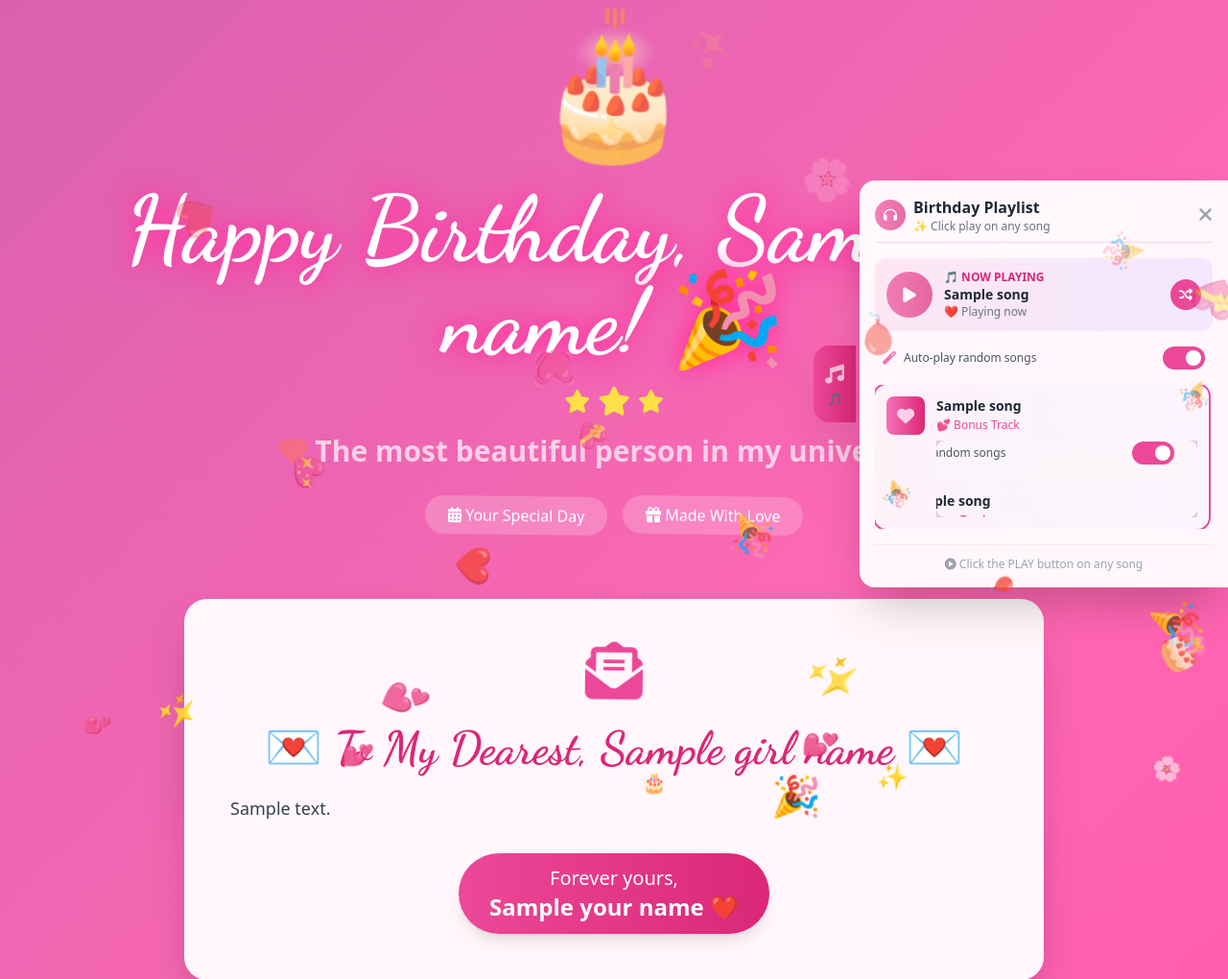
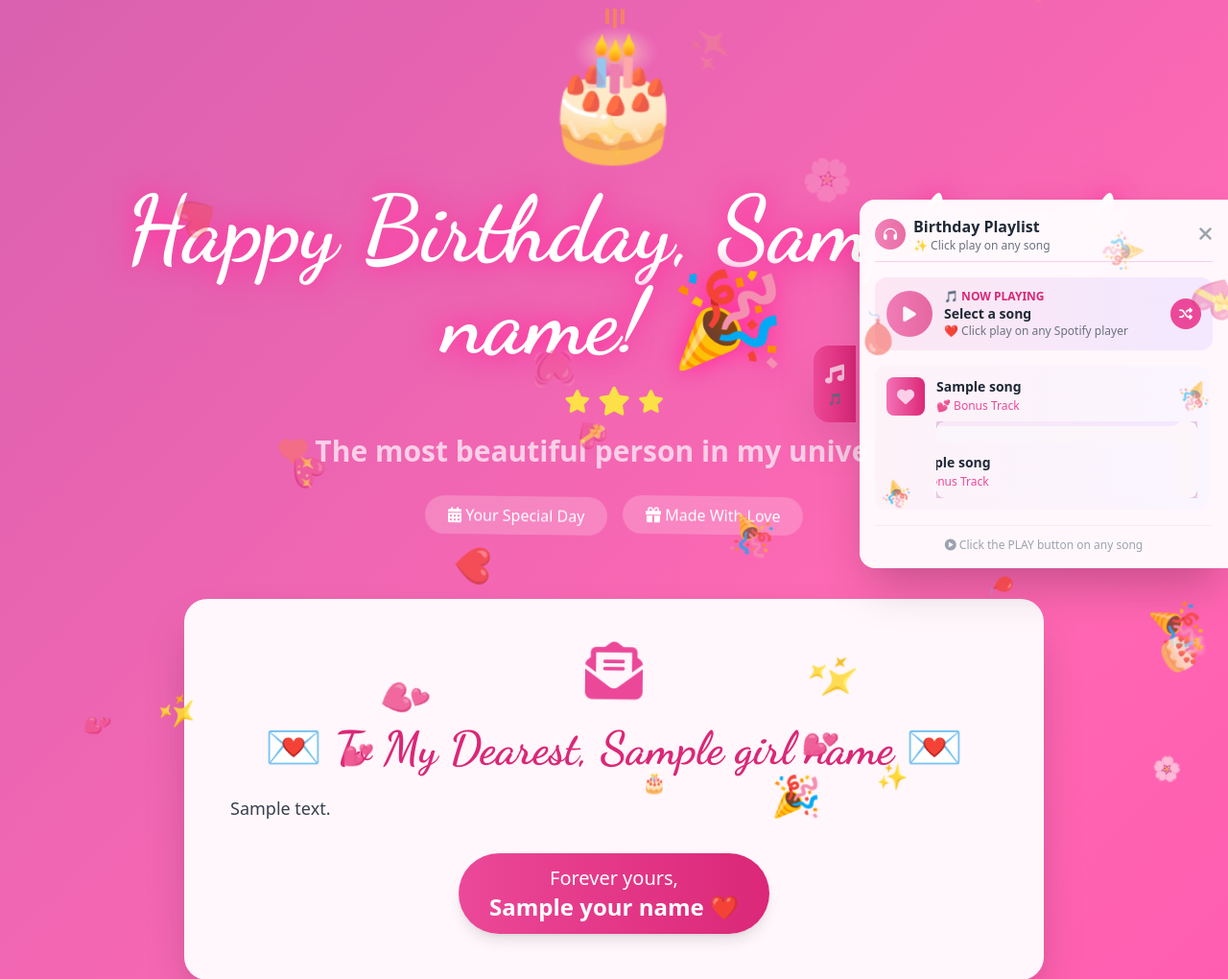
Before and after one commit to adedirancfx-cell/birthday-website, a Django app: template birthday_project/birthday_app/templates/birthday_app/birthday.html in a window 1280 px wide. Shown: the top 1020 px of the page at 96% size. Run offline with Django 3.2, Linux system fonts and the light colour scheme; the template is opened without the code that fills it: most values are stand-ins (such as "Sample title", 1, 10 or a date in 2020); grey boxes marked "Sample" are stand-in pictures; some libraries are stand-ins or nearby versions.

Commit message:
Remove auto-play - user must click Spotify play button

```diff
--- a/birthday_project/birthday_app/templates/birthday_app/birthday.html
+++ b/birthday_project/birthday_app/templates/birthday_app/birthday.html
@@ -115,18 +115,7 @@
                 </div>
             </div>
 
-            <!-- Auto-Play Toggle -->
-            <div class="flex items-center justify-between mb-4 px-2">
-                <div class="flex items-center gap-2">
-                    <i class="fas fa-magic text-pink-400 text-sm"></i>
-                    <span class="text-xs text-gray-600">Auto-play random songs</span>
-                </div>
-                <label class="relative inline-flex items-center cursor-pointer">
-                    <input type="checkbox" id="autoPlayToggle" class="sr-only peer" checked>
-                    <div class="w-11 h-6 bg-gray-300 rounded-full peer peer-checked:bg-pink-500 transition-all duration-300"></div>
-                    <div class="absolute left-1 top-1 w-4 h-4 bg-white rounded-full transition-all duration-300 peer-checked:translate-x-5"></div>
-                </label>
-            </div>
+
 
             <!-- Songs List with Spotify Players -->
             <div class="space-y-3 max-h-80 overflow-y-auto pr-1 custom-scroll" id="songsList">
@@ -396,10 +385,9 @@
     </div>
 
     <script>
-      // ==================== SIMPLE MUSIC PLAYER ====================
+// ==================== SIMPLE MUSIC PLAYER (NO AUTO-PLAY) ====================
 let songs = [];
 let currentSongIndex = 0;
-let isAutoPlayEnabled = true;
 
 function loadSongs() {
     const iframes = document.querySelectorAll('.music-card iframe');
@@ -414,9 +402,6 @@ function loadSongs() {
         });
     });
     console.log(`✅ Loaded ${songs.length} songs`);
-    if (document.getElementById('totalQNum')) {
-        document.getElementById('totalQNum').textContent = songs.length || 3;
-    }
 }
 
 function highlightCurrentSong(index) {
@@ -433,16 +418,13 @@ function playSong(index) {
     if (!songs[index]) return;
     currentSongIndex = index;
     document.getElementById('nowPlayingTitle').textContent = songs[index].title;
-    document.getElementById('nowPlayingArtist').innerHTML = '❤️ Playing now';
+    document.getElementById('nowPlayingArtist').innerHTML = '❤️ Click play on the Spotify player';
     highlightCurrentSong(index);
 
-    // Reload iframe to start playing
-    const iframe = songs[index].iframe;
-    const src = iframe.src;
-    iframe.src = '';
-    iframe.src = src;
+    // Scroll to the song
+    songs[index].iframe.scrollIntoView({ behavior: 'smooth', block: 'nearest' });
 
-    console.log(`🎵 Now playing: ${songs[index].title}`);
+    console.log(`🎵 Selected: ${songs[index].title}`);
 }
 
 function playRandomSong() {
@@ -453,8 +435,11 @@ function playRandomSong() {
     }
     playSong(randomIndex);
 
+    // Scroll to make it visible
+    songs[randomIndex].iframe.scrollIntoView({ behavior: 'smooth', block: 'center' });
+
     Swal.fire({
-        title: '🎵 Now Playing',
+        title: '🎵 Song Selected',
         text: songs[randomIndex].title,
         icon: 'success',
         toast: true,
@@ -466,24 +451,18 @@ function playRandomSong() {
 
 function initMusicPlayer() {
     loadSongs();
-    const autoPlayToggle = document.getElementById('autoPlayToggle');
-    if (autoPlayToggle) {
-        autoPlayToggle.addEventListener('change', function() {
-            isAutoPlayEnabled = this.checked;
-        });
+    // Just load songs, NO auto-play
+    if (songs.length > 0) {
+        document.getElementById('nowPlayingTitle').textContent = 'Select a song';
+        document.getElementById('nowPlayingArtist').innerHTML = '❤️ Click play on any Spotify player';
     }
-    // Auto-start first song after 2 seconds
-    setTimeout(() => {
-        if (songs.length > 0 && isAutoPlayEnabled) {
-            playSong(0);
-        }
-    }, 2000);
 }
 
 // Start music player when page loads
 document.addEventListener('DOMContentLoaded', function() {
     initMusicPlayer();
 });
+
 // ==================== MUSIC PANEL TOGGLE ====================
 function toggleMusicPanel() {
     const panel = document.getElementById('musicPanel');
```
Lines whose indentation alone changed are shown as unchanged.
